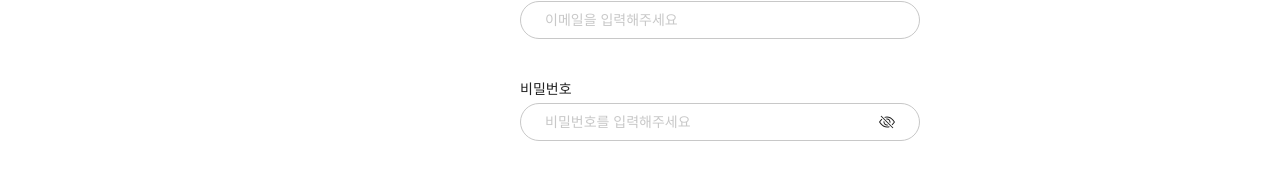
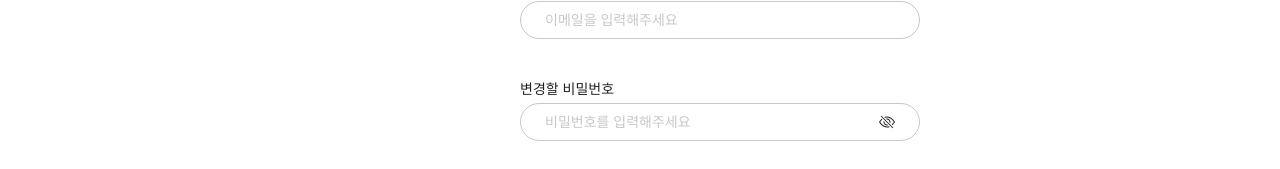
Before and after one commit to 5-rai/vive, a React (Vite) app: page /vive/login in a window 1280 px wide. Shown: the part 337-506 px from the top of the page. Built offline with nearby package versions, Linux system fonts and the light colour scheme; no server answers.

Commit message:
Style: 라이팅 수정 (비밀번호 -> 변경할 비밀번호)

```diff
--- a/src/pages/Login.tsx
+++ b/src/pages/Login.tsx
@@ -68,7 +68,7 @@ export default function Login() {
             }
           />
           <InputLabel
-            label="비밀번호"
+            label="변경할 비밀번호"
             id="password"
             type="password"
             value={password.value}
```
